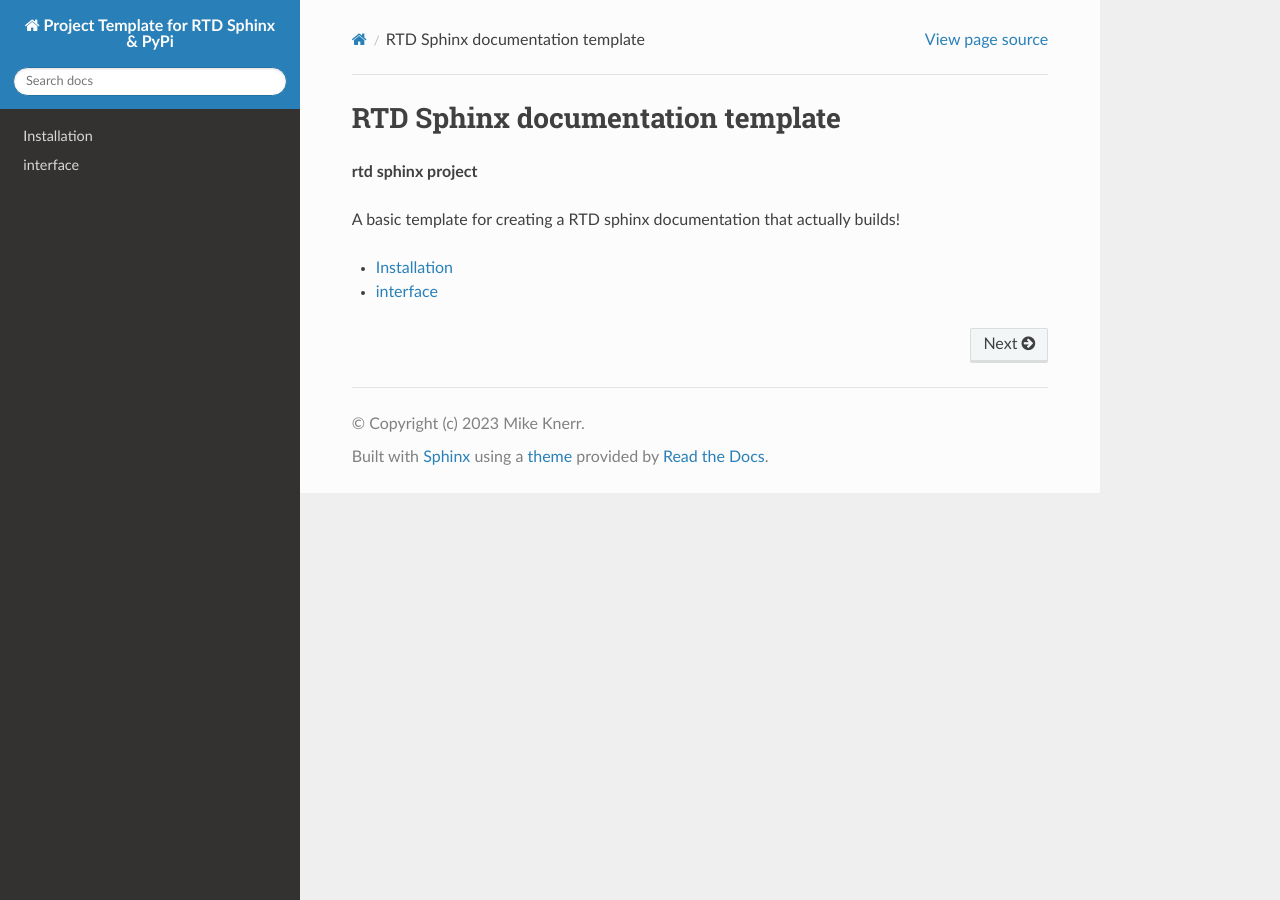
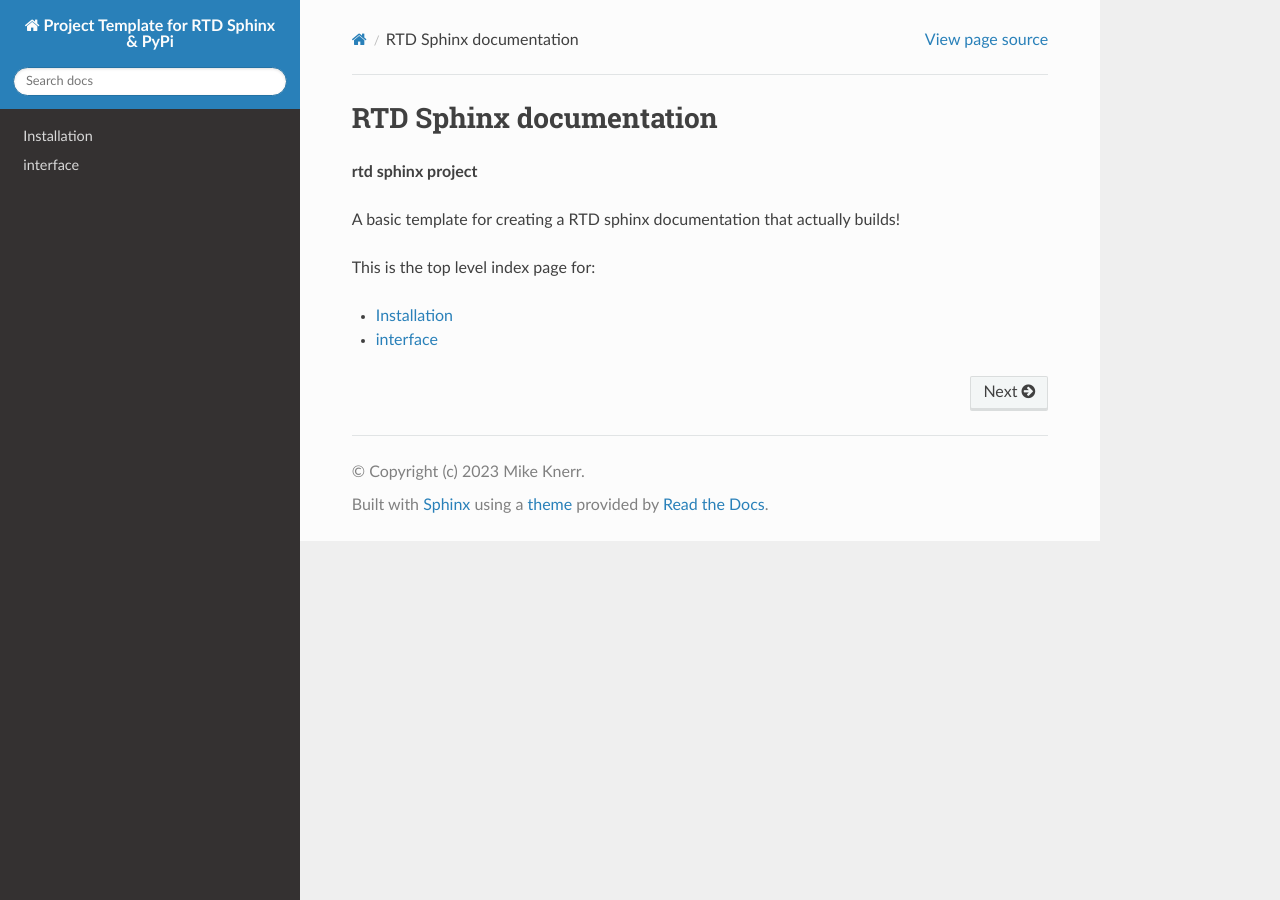
Before and after one commit to mkner/robo-pid, a Sphinx documentation site: the page built from docs/index.rst, in a window 1280 px wide. Built offline with Sphinx 7.4.7 and the Read the Docs theme 2.0.0, drawn with Linux system fonts in a browser that asks for light colours; pages that are not in the unit, such as notebooks, are missing from menus.

Commit message:
Update index.rst

```diff
--- a/docs/index.rst
+++ b/docs/index.rst
@@ -1,11 +1,12 @@
-RTD Sphinx documentation template
----------------------------------
+RTD Sphinx documentation
+------------------------
 
 **rtd sphinx project**
 
 A basic template for creating a RTD sphinx documentation
 that actually builds!
 
+This is the top level index page for:
 
 .. toctree::
    :maxdepth: 2
```
